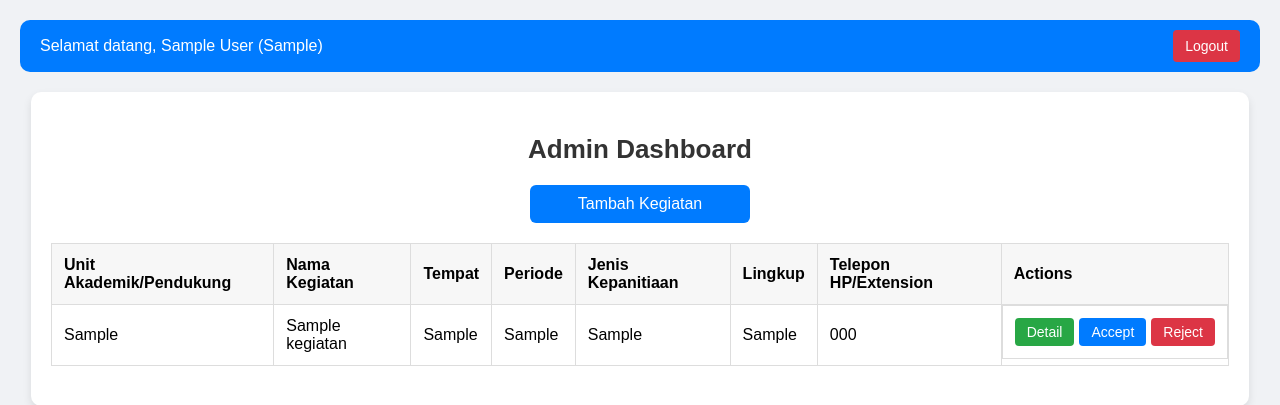
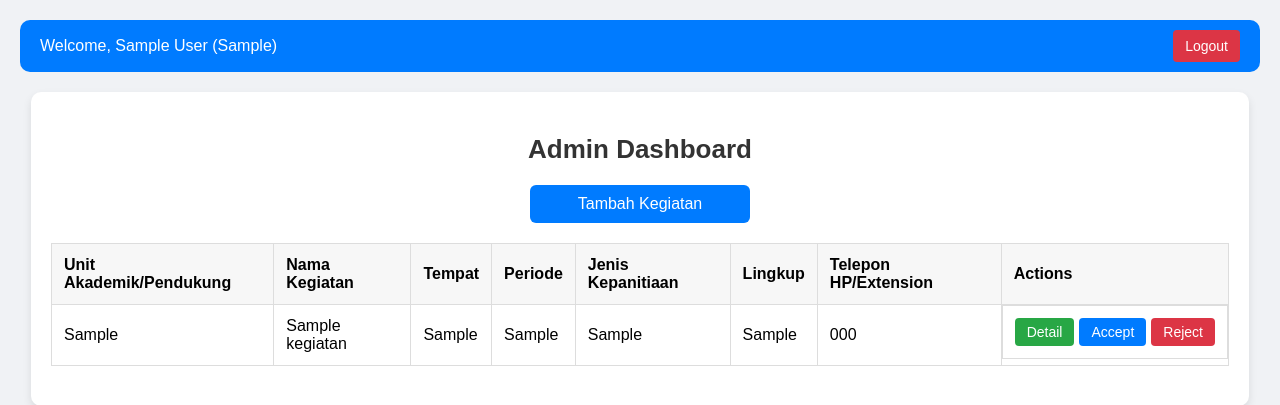
Before and after one commit to Caitlin02ar/KMProject, a PHP site: page /admin.php in a window 1280 px wide. Shown: the top 405 px of the page. Run offline with PHP 8.4, Linux system fonts and the light colour scheme; a user stored in the database is signed in; tables that the repository leaves empty or names only in its code hold one stand-in row (values such as "Sample post").

Commit message:
ganti welcome

```diff
--- a/admin.php
+++ b/admin.php
@@ -158,7 +158,7 @@ if (!$result_kegiatan) {
 <body>
     <div class="top-bar">
         <div class="welcome-message">
-            Selamat datang, <?php echo htmlspecialchars($user['nama_lengkap']); ?> (<?php echo htmlspecialchars($user['jabatan']); ?>)
+            Welcome, <?php echo htmlspecialchars($user['nama_lengkap']); ?> (<?php echo htmlspecialchars($user['jabatan']); ?>)
         </div>
         <form action="logout.php" method="post">
             <button type="submit" class="logout-button">Logout</button>
```
